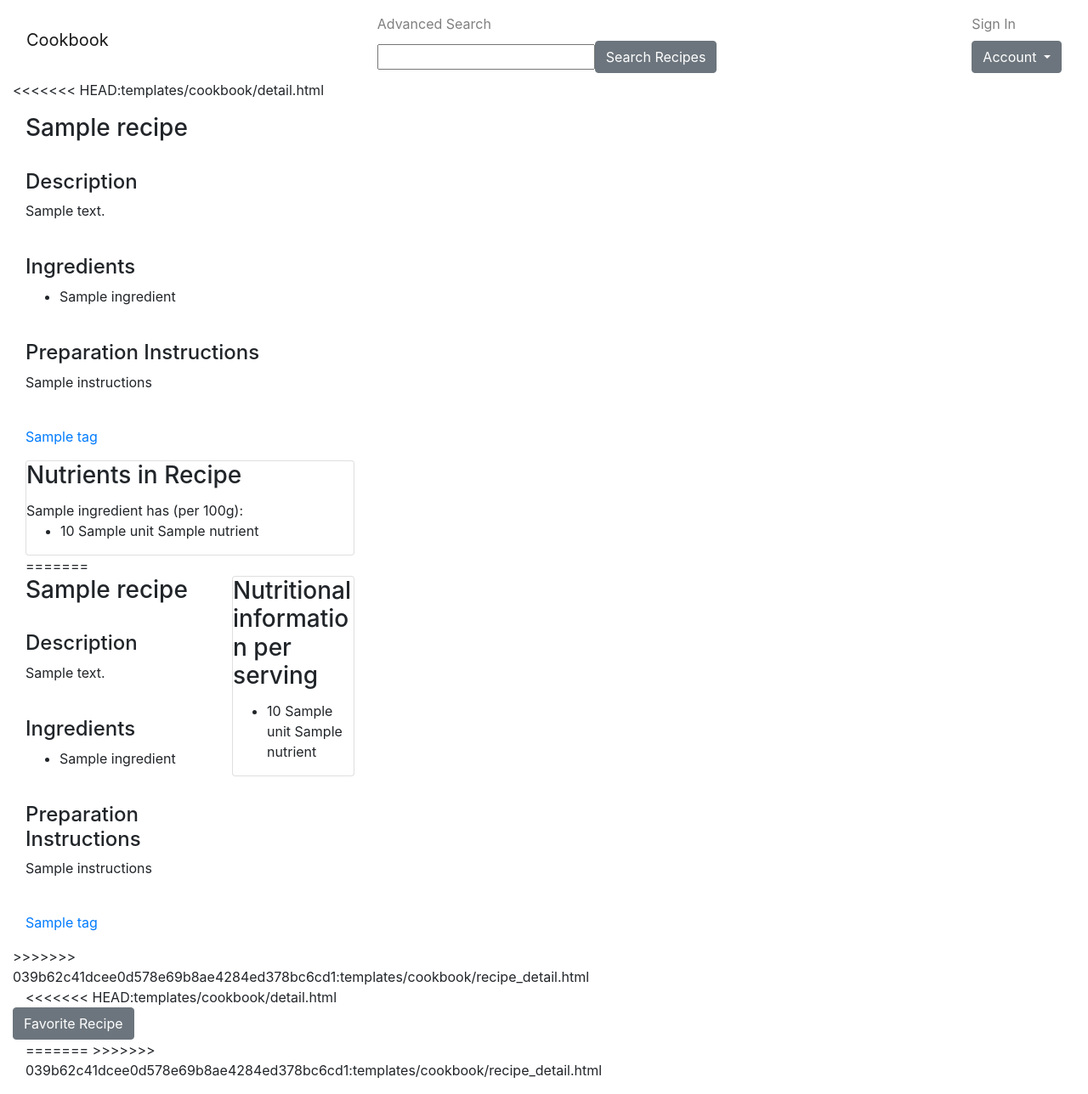
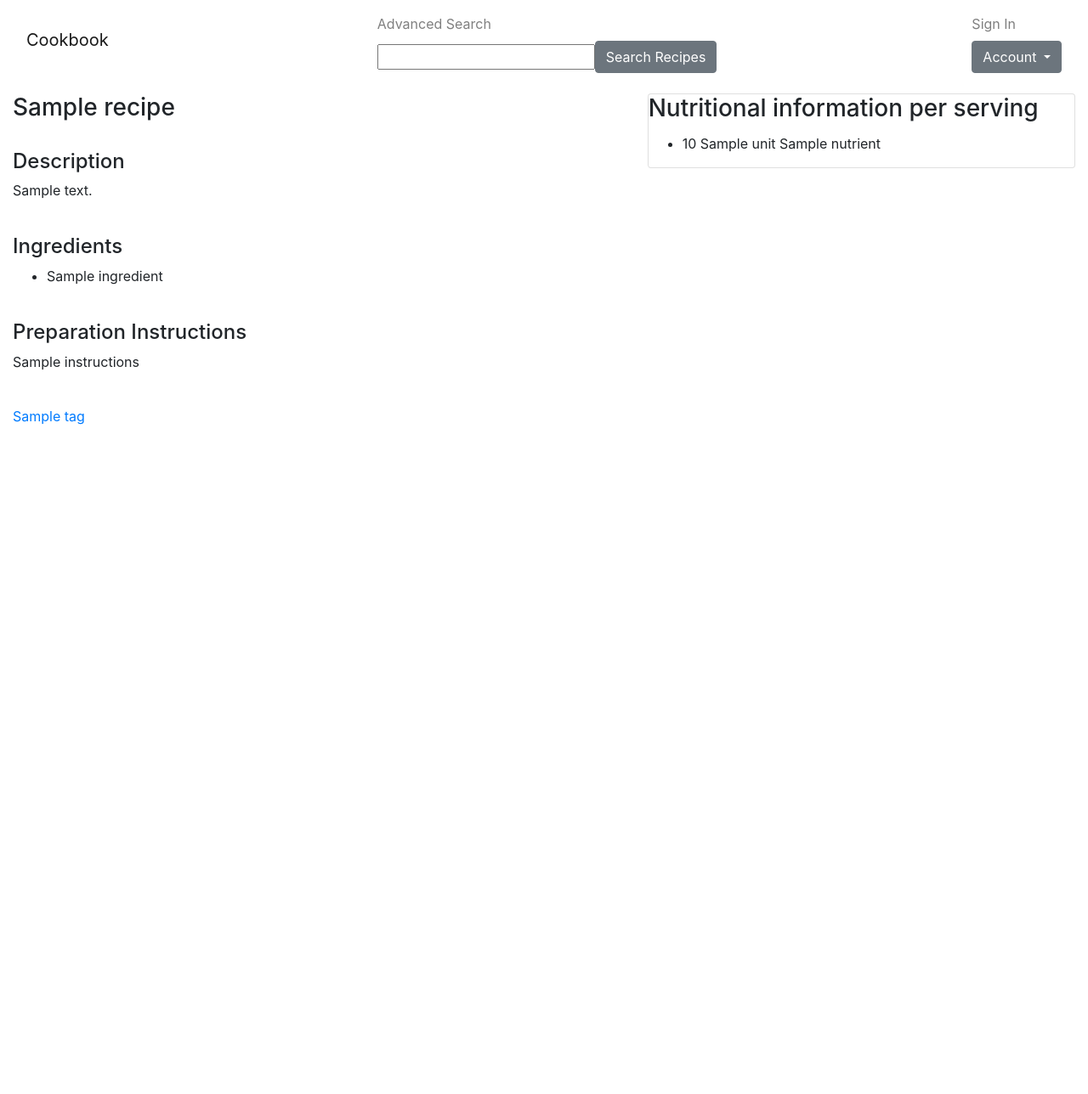
Before and after one commit to BradleyAllanDavis/CookbookDjango, a Django app: template templates/cookbook/recipe_detail.html in a window 1280 px wide. Shown: the whole page at 85% size. After the commit the page ends 500 px from the top, so only its background shows below. Run offline with Django 3.2, Linux system fonts and the light colour scheme; the template is opened without the code that fills it: most values are stand-ins (such as "Sample title", 1, 10 or a date in 2020); form fields are guessed from the names that the template uses; some libraries are stand-ins or nearby versions.

Commit message:
Update after merge fiasco

```diff
--- a/templates/base.html
+++ b/templates/base.html
@@ -15,6 +15,7 @@
 		integrity="sha384-AysaV+vQoT3kOAXZkl02PThvDr8HYKPZhNT5h/CXfBThSRXQ6jW5DO2ekP5ViFdi" crossorigin="anonymous">
 		<link href="https://fonts.googleapis.com/icon?family=Material+Icons"
 		rel="stylesheet">
+		<link rel="stylesheet" href="https://maxcdn.bootstrapcdn.com/font-awesome/4.4.0/css/font-awesome.min.css">
 	</head>
 
 	<body>
@@ -55,7 +56,7 @@
 							<a class="dropdown-item" href="{% url 'cookbook:password_change' %}">Change Password</a>
 							<a class="dropdown-item" href="{% url 'cookbook:user_profile' %}">User Profile</a>
 							<a class="dropdown-item" href="{% url 'cookbook:logout' %}?next=/cookbook">Log Out</a>
-                            <a class="dropdown-item" href="{% url 'cookbook:change_preferences' %}?next=/cookbook">Change Nutrition Preferences</a>
+							<a class="dropdown-item" href="{% url 'cookbook:change_preferences' %}?next=/cookbook">Change Nutrition Preferences</a>
 						</div>
 					</li>
 					<!-- Dropdown menu -->
--- a/templates/cookbook/recipe_detail.html
+++ b/templates/cookbook/recipe_detail.html
@@ -9,50 +9,6 @@
 </div>
 {% endif %}
 
-<<<<<<< HEAD:templates/cookbook/detail.html
-<!-- Recipe Information -->
-<div class="col-md-8">
-  <h3>{{ recipe.title }}</h3><br>
-  <h4>Description</h4>
-  <p>{{ recipe.description }}</p><br>
-  <h4>Ingredients</h4>
-  <ul>
-    {% for ingredient in recipe.recipeingredient_set.all %}
-    <li>{{ ingredient }}</li>
-    {% endfor %}
-  </ul>
-  <br>
-  <h4>Preparation Instructions</h4>
-  <p>
-    {{ recipe.instructions }}
-  </p><br>
-  <p>
-    {% for recipe_tag in recipe.recipetag_set.all %}
-    <a class="tag tag-pill tag-default" href="{% url 'cookbook:tag_search' recipe_tag.tag.tag_name %}">
-      {{ recipe_tag.tag.tag_name }}</a>
-    {% endfor %}
-  </p>
-</div>
-<!-- Recipe Information -->
-
-<!-- Ingredient/Nutrient Information -->
-<div class="col-md-4">
-  <div class="card">
-    <div class="card-block">
-      <h3 class="card-title">Nutrients in Recipe</h3>
-      {% for recipeingredient in recipe.recipeingredient_set.all %}
-      {{ recipeingredient.ingredient.name }} has (per 100g):
-      <ul>
-        {% for ingredientnutrient in recipeingredient.ingredient.ingredientnutrient_set.all %}
-        <li>{{ ingredientnutrient.amount }} {{ ingredientnutrient.nutrient.unit }}
-          {{ ingredientnutrient.nutrient.name }}
-        </li>
-        {% endfor %}
-      </ul>
-      {% endfor %}
-    </div>
-  </div>
-=======
 <div class="row">
 
   <!-- Recipe Information -->
@@ -78,7 +34,7 @@
     </p><br>
     <p>
       {% for recipe_tag in recipe.recipetag_set.all %}
-            <a class="tag tag-pill tag-info" href="{% url 'cookbook:tag_search' recipe_tag.tag.tag_name %}">
+      <a class="tag tag-pill tag-default" href="{% url 'cookbook:tag_search' recipe_tag.tag.tag_name %}">
         {{ recipe_tag.tag.tag_name }}</a>
       {% endfor %}
     </p>
@@ -100,18 +56,6 @@
   </div>
   <!-- Ingredient/Nutrient Information -->
 
->>>>>>> 039b62c41dcee0d578e69b8ae4284ed378bc6cd1:templates/cookbook/recipe_detail.html
 </div>
-<!-- Ingredient/Nutrient Information -->
-
-
-<<<<<<< HEAD:templates/cookbook/detail.html
-<!-- Favorite Recipe Button -->
-<div class="row">
-  <a class="btn btn-secondary" href="{% url 'cookbook:favorite' recipe.id %}">Favorite Recipe</a>
-</div>
-<!-- Favorite Recipe Button -->
-=======
->>>>>>> 039b62c41dcee0d578e69b8ae4284ed378bc6cd1:templates/cookbook/recipe_detail.html
 
 {% endblock %}
```
Lines whose indentation alone changed are shown as unchanged.
